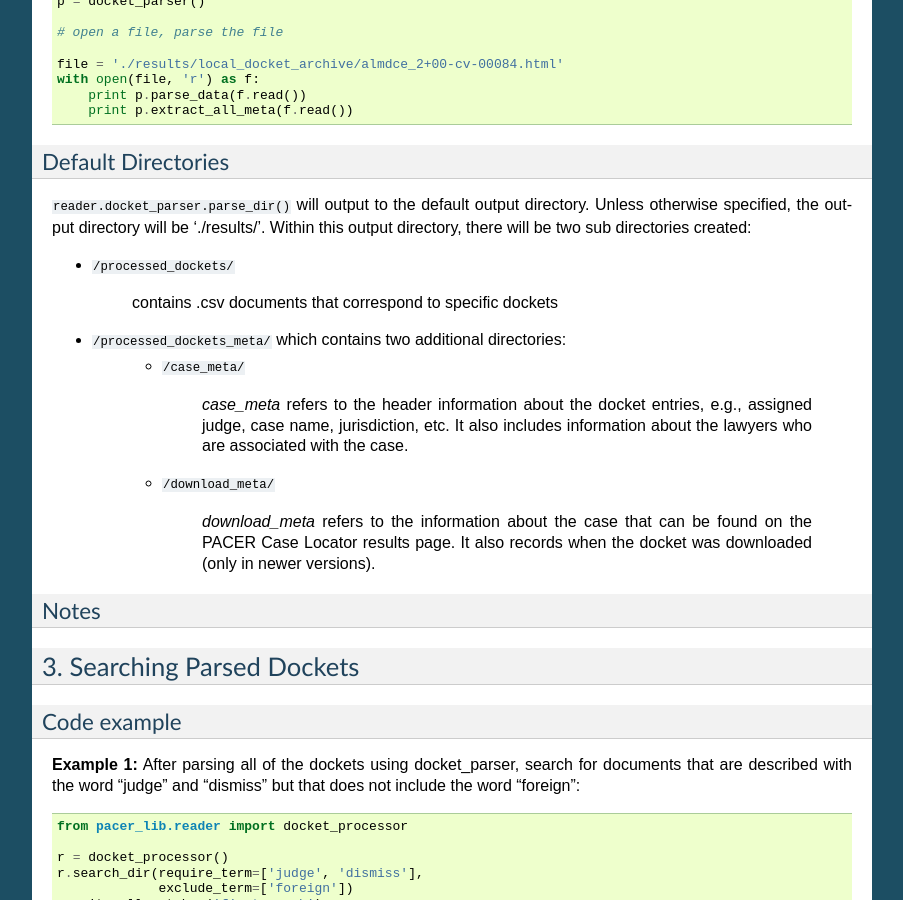
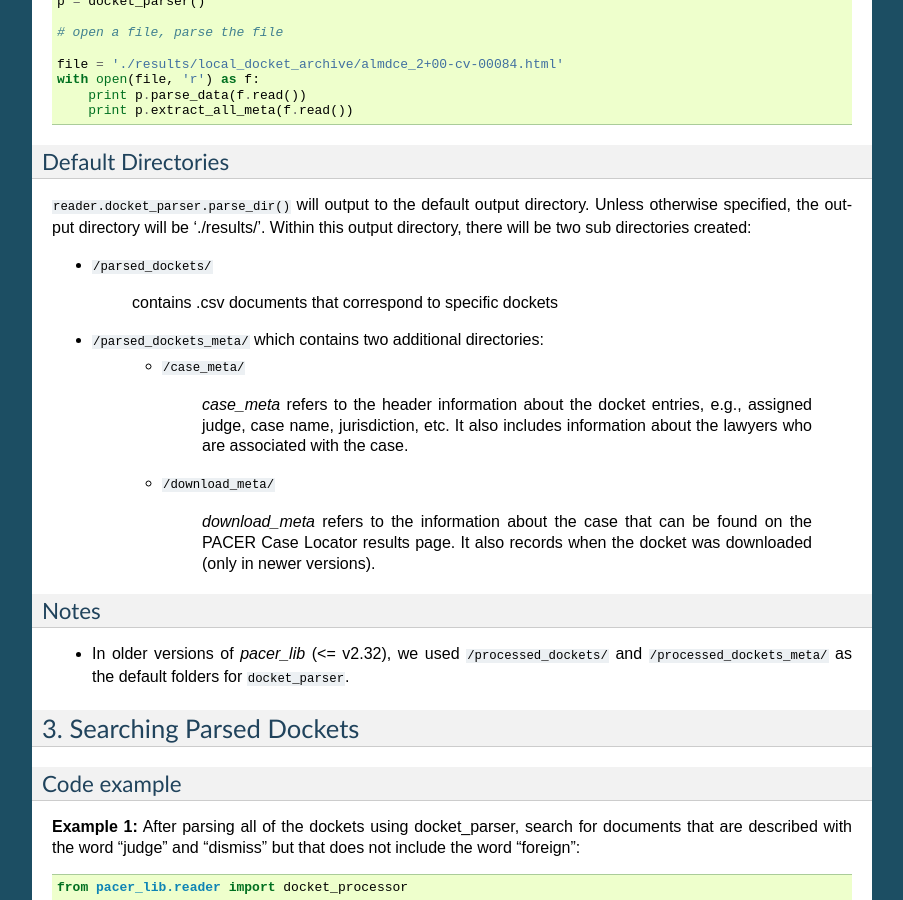
Before and after one commit to UChicago-Coase-Sandor/pacer_lib, a Sphinx documentation site: the page built from docs/Tutorial.rst, in a window 1280 px wide and 900 px high, scrolled down 2853 px. Shown: the whole window, without its empty margins (198-1101 px from the left). Built offline with Sphinx 7.4.7, drawn with Linux system fonts in a browser that asks for light colours; some of the changed text lies outside the part shown.

Commit message:
doc update for some bugfixes

```diff
--- a/docs/Tutorial.rst
+++ b/docs/Tutorial.rst
@@ -187,11 +187,11 @@ directory. Unless otherwise specified, the  output directory will be
 './results/'. Within this output directory, there will be two sub
 directories created:
 
-* ``/processed_dockets/``
+* ``/parsed_dockets/``
 
     contains .csv documents that correspond to specific dockets
 
-* ``/processed_dockets_meta/`` which contains two additional directories:
+* ``/parsed_dockets_meta/`` which contains two additional directories:
     * ``/case_meta/``
 
         *case_meta* refers to the header information about the docket
@@ -208,6 +208,10 @@ directories created:
 -----
 Notes
 -----
+
+* In older versions of *pacer_lib* (<= v2.32), we used ``/processed_dockets/``
+  and ``/processed_dockets_meta/`` as the default folders for ``docket_parser``.
+
 ===========================
 3. Searching Parsed Dockets
 ===========================
```
Also changed, not shown: other parts of docs/Tutorial.rst (+1 -1 lines).
